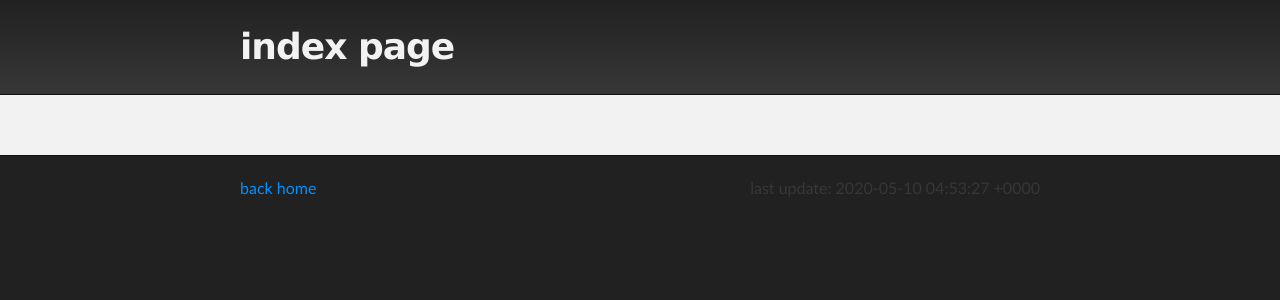
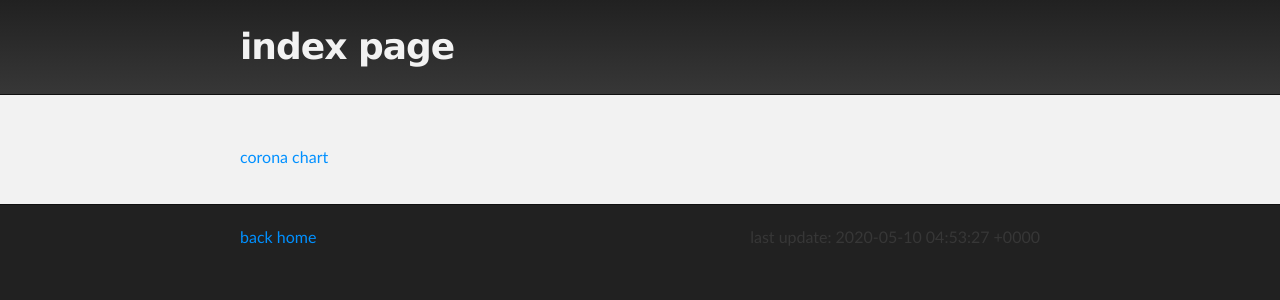
Before and after one commit to ZackDev/zackdev.github.io, a Jekyll site: the page built from index.md, in a window 1280 px wide. Shown: the top 300 px of the page. Built offline with Jekyll 4.4.1, drawn with Linux system fonts in a browser that asks for light colours.

Commit message:
updated corona.md

```diff
--- a/index.md
+++ b/index.md
@@ -2,3 +2,4 @@
 layout: default
 title: index page
 ---
+[corona chart]({{ site.url }}/pages/corona)
```
